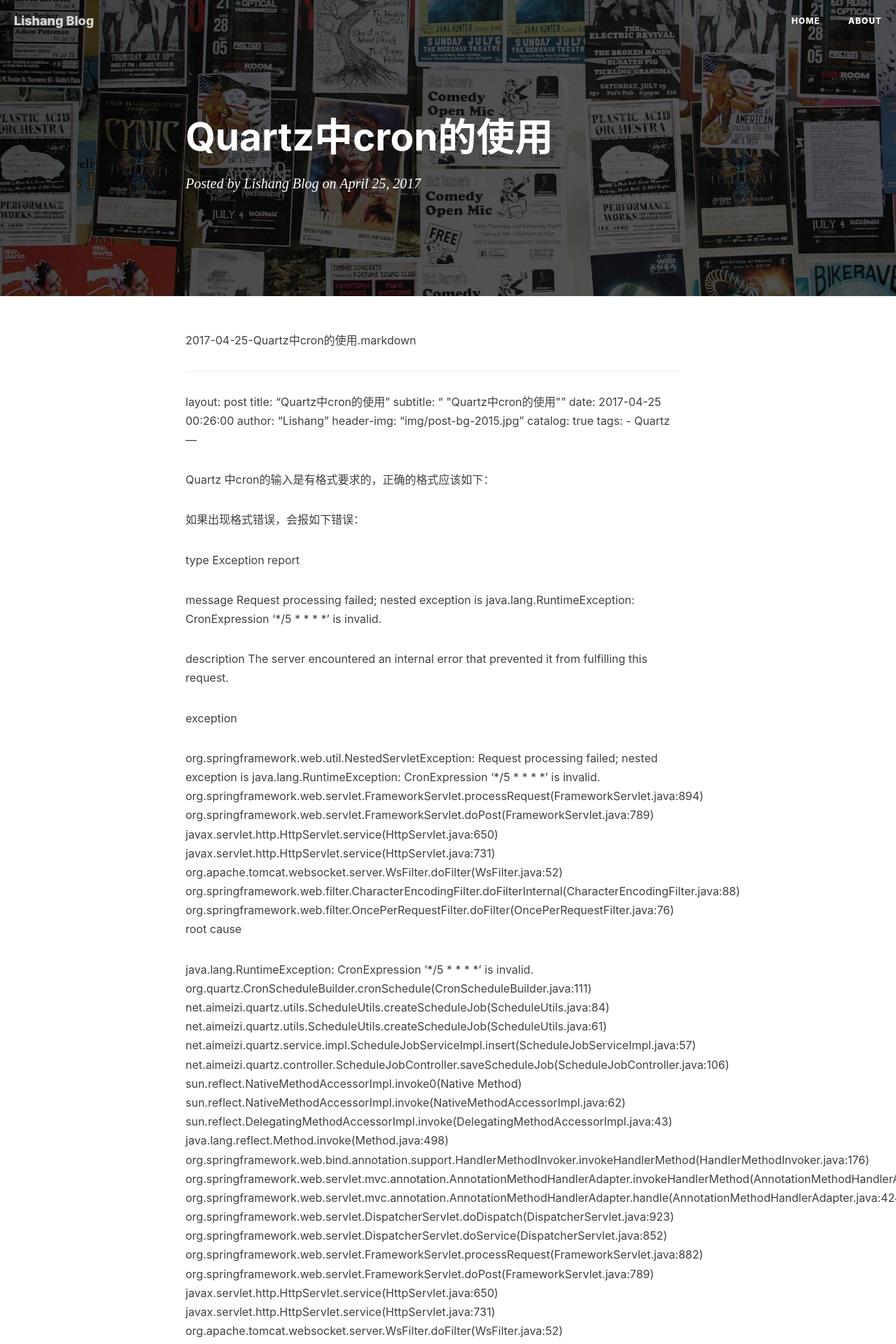
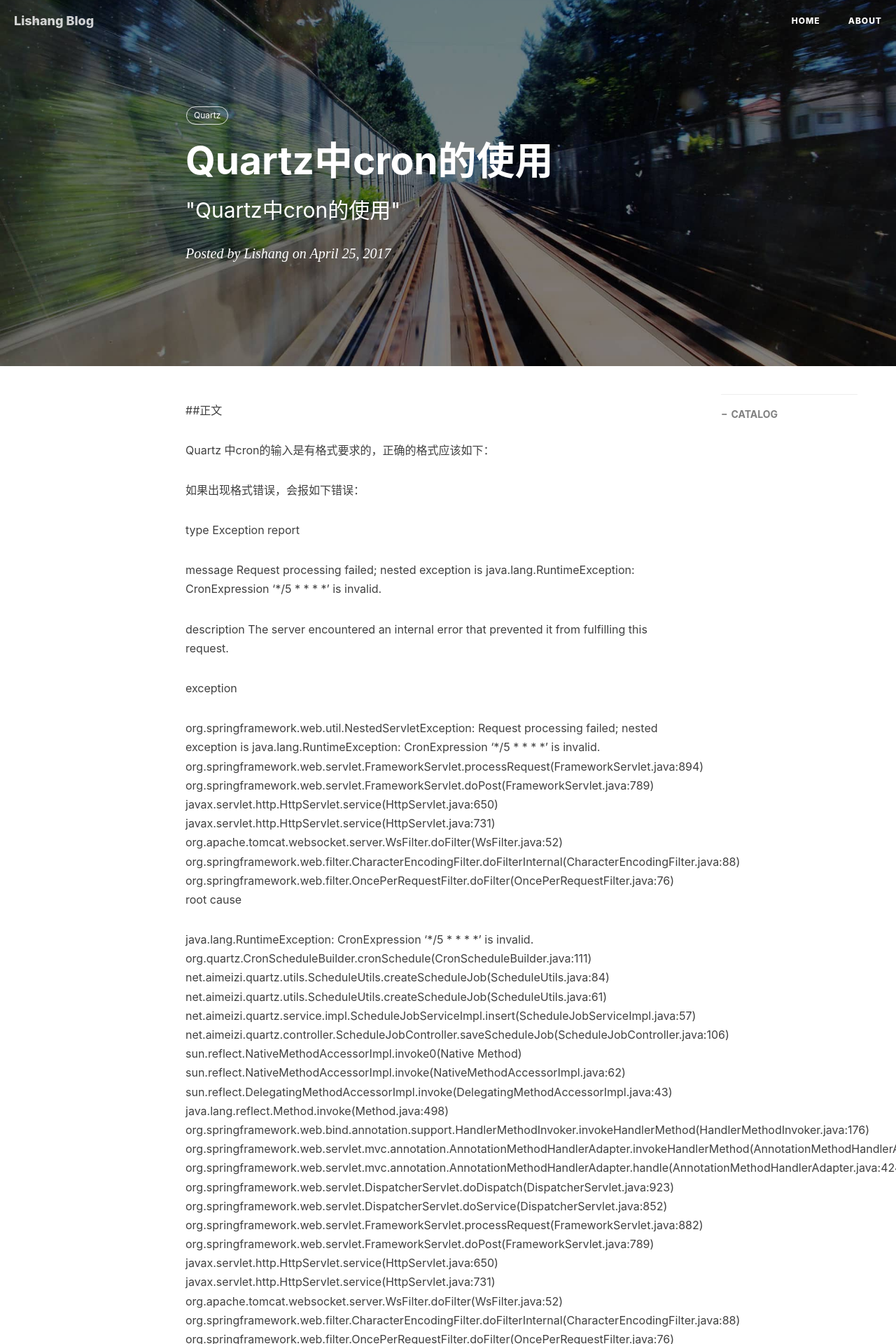
Before and after one commit to lishang08/lishang08.github.io, a Jekyll site: the page built from _posts/2017-04-25-Quartz中cron的使用.markdown, in a window 1280 px wide. Shown: the top 1920 px of the page at 70% size. Built offline with Jekyll 4.4.1, drawn with Linux system fonts in a browser that asks for light colours; nearby versions of some CDN libraries; our own code applies the rules of GitHub Pages for plain Markdown files; comment, search, counter and statistics services are not loaded.

Commit message:
fix error

```diff
--- a/_posts/2017-04-25-Quartz中cron的使用.markdown
+++ b/_posts/2017-04-25-Quartz中cron的使用.markdown
@@ -1,5 +1,3 @@
-2017-04-25-Quartz中cron的使用.markdown
-
 ---
 layout:     post
 title:      "Quartz中cron的使用"
@@ -11,6 +9,8 @@
 tags:
     - Quartz
 ---
+
+##正文
 
 Quartz 中cron的输入是有格式要求的，正确的格式应该如下：
 
```
